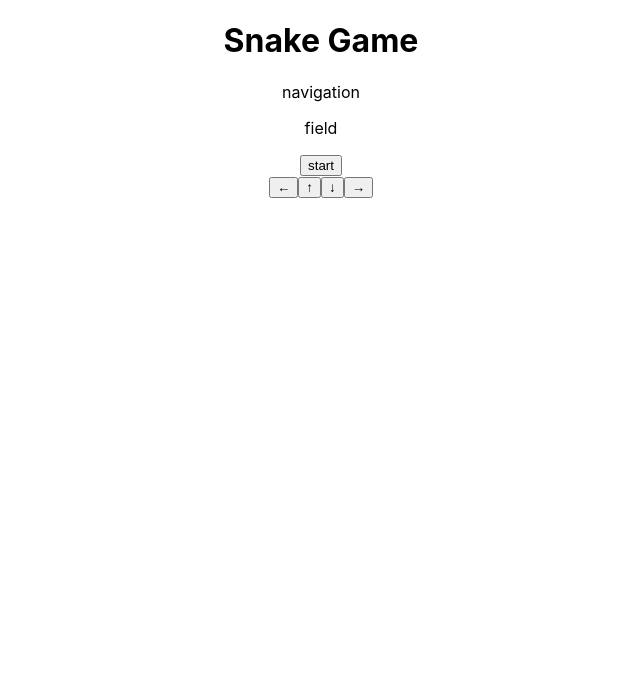
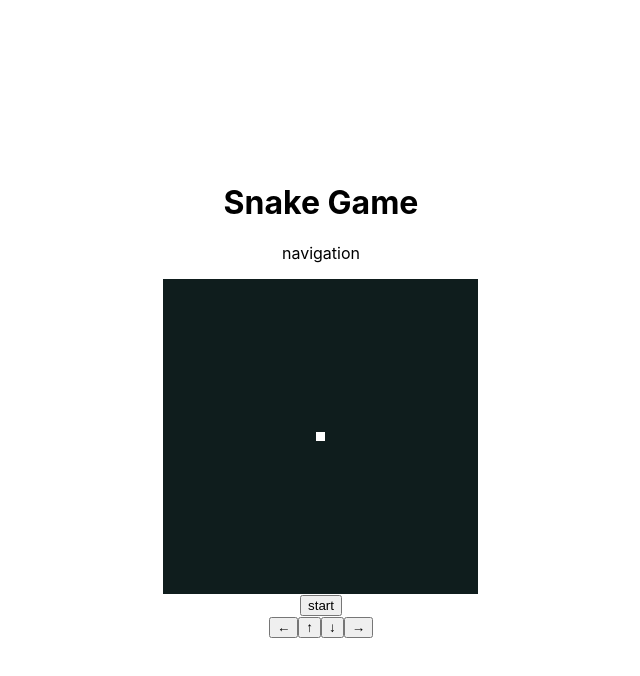
Before and after one commit to ko-to-mi-san/snake-game, a React (Create React App) app: page / in a window 1280 px wide. Shown: the top 676 px of the page, without its empty margins (319-959 px from the left). Built offline with nearby package versions, Linux system fonts and the light colour scheme.

Commit message:
フィールド部分作成

```diff
--- a/src/App.css
+++ /dev/null
@@ -1,38 +0,0 @@
-.App {
-  text-align: center;
-}
-
-.App-logo {
-  height: 40vmin;
-  pointer-events: none;
-}
-
-@media (prefers-reduced-motion: no-preference) {
-  .App-logo {
-    animation: App-logo-spin infinite 20s linear;
-  }
-}
-
-.App-header {
-  background-color: #282c34;
-  min-height: 100vh;
-  display: flex;
-  flex-direction: column;
-  align-items: center;
-  justify-content: center;
-  font-size: calc(10px + 2vmin);
-  color: white;
-}
-
-.App-link {
-  color: #61dafb;
-}
-
-@keyframes App-logo-spin {
-  from {
-    transform: rotate(0deg);
-  }
-  to {
-    transform: rotate(360deg);
-  }
-}
--- a/src/App.js
+++ b/src/App.js
@@ -3,7 +3,9 @@
 import Field from './components/Field'
 import Button from './components/Button'
 import ManipulationPanel from './components/ManipulationPanel'
-import './App.css';
+import { initFields } from './utils'
+
+const fields = initFields(35)
 
 function App() {
   return (
@@ -15,7 +17,7 @@
         <Navigation />
       </header>
       <main className="main">
-        <Field />
+        <Field fields={fields} />
       </main>
       <footer className="footer">
         <Button />
--- a/src/components/Field.jsx
+++ b/src/components/Field.jsx
@@ -1,9 +1,15 @@
 import React from 'react';
 
-const Field = () => {
+const Field = ({ fields }) => {
   return (
     <div className="field">
-      <p>field</p>
+      {
+        fields.map((row) => {
+          return row.map((column) => {
+            return <div className={`dots ${column}`}></div>
+          })
+        })
+      }
     </div>
   );
 };
--- a/src/index.css
+++ b/src/index.css
@@ -1,13 +1,47 @@
 body {
   margin: 0;
-  font-family: -apple-system, BlinkMacSystemFont, 'Segoe UI', 'Roboto', 'Oxygen',
-    'Ubuntu', 'Cantarell', 'Fira Sans', 'Droid Sans', 'Helvetica Neue',
-    sans-serif;
+  font-family: -apple-system, BlinkMacSystemFont, 'Segoe UI', 'Roboto',
+    'Oxygen', 'Ubuntu', 'Cantarell', 'Fira Sans', 'Droid Sans',
+    'Helvetica Neue', sans-serif;
   -webkit-font-smoothing: antialiased;
   -moz-osx-font-smoothing: grayscale;
 }
 
-code {
-  font-family: source-code-pro, Menlo, Monaco, Consolas, 'Courier New',
-    monospace;
+/* borderを含めた幅で要素の幅が計算されるように */
+*,
+*:before,
+*:after {
+  box-sizing: border-box;
 }
+
+.App {
+  max-width: calc(9px * 35 + 1px * 2); /* a. (マスの幅) * 個数 + (ボーダーの幅) * 本数 */
+  text-align: center;
+}
+
+/* 要素が真ん中によるようにフレックスボックスを設定 */
+#root {
+  display: flex;
+  justify-content: center;
+  align-items: center;
+  height: 100vh;
+}
+
+.dots {
+  height: 9px;
+  width: 9px;
+  background: #0f1d1d;
+}
+
+.field {
+  display: flex;
+  flex-wrap: wrap; /* b. */
+}
+
+.snake {
+  background: white;
+}
+
+.food {
+  background: pink;
+}
--- /dev/null
+++ b/src/utils/index.js
@@ -0,0 +1,10 @@
+export const initFields = (fieldSize) => {
+  const fields = []
+  for (let i = 0; i < fieldSize; i++){
+    const cols = new Array(fieldSize).fill('')
+    fields.push(cols)
+  }
+fields[17][17] = 'snake'
+
+  return fields
+}
```
